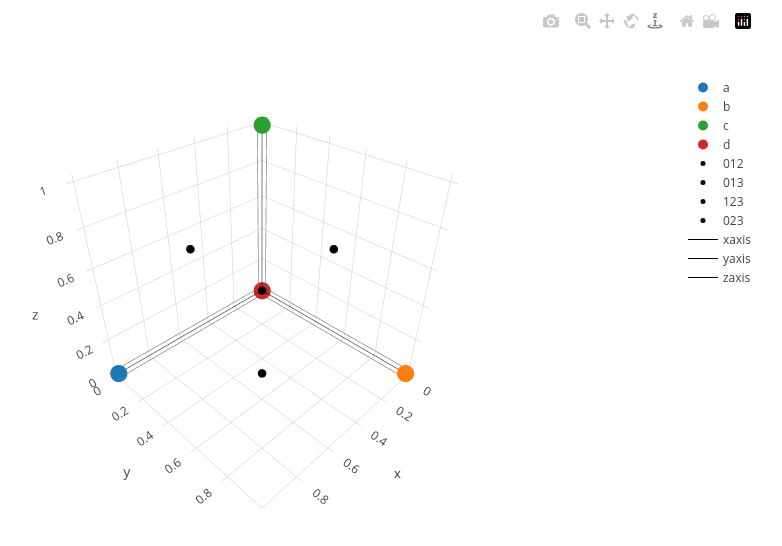
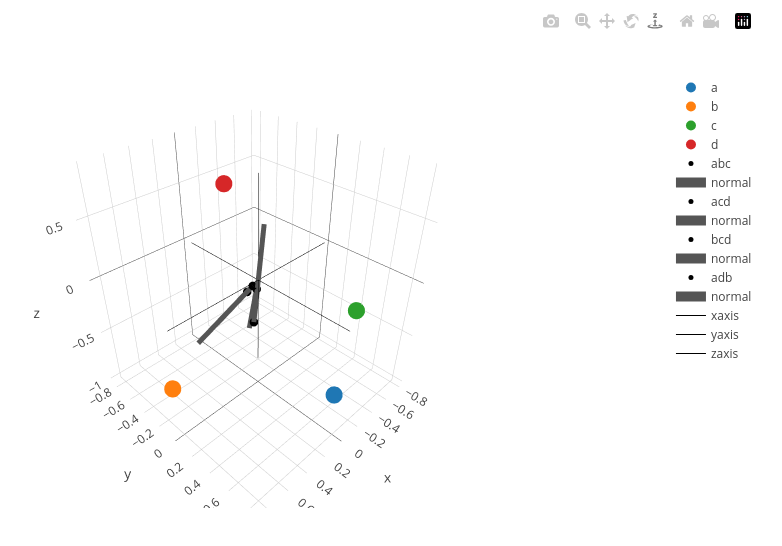
Before and after one commit to bmershon/geometric-primitives, a website: page index.html in a window 1280 px wide. Shown: the whole page, without its empty margins (151-933 px from the left). Drawn offline with nearby package versions, Linux system fonts and the light colour scheme.

Commit message:
fix triangleCircumcenter bug

```diff
--- a/GeomPrimitives.js
+++ b/GeomPrimitives.js
@@ -160,40 +160,38 @@ function getLineIntersection(a, b, c, d) {
     return p;
 }
 
+// https://en.wikipedia.org/wiki/Circumscribed_circle
 //Purpose: Given three points on a triangle abc, compute the triangle circumcenter
 //by intersecting two perpendicular bisectors from two different sides, and
 //compute the radius of the circumcircle
 //Inputs: a (vec3), b (vec3), c (vec3)
 //Returns: On object of the form {circumcenter: vec3, R: float (radius)}
-function getTriangleCircumcenter(a, b, c) {
+function getTriangleCircumcenter(A, B, C) {
 
-    var ab = vec3.create(), ac = vec3.create(), ca = vec3.create(),
-        u = vec3.create(), v = vec3.create(), // normals
-        e = vec3.create(), f = vec3.create(), // midpoints
-        g = vec3.create(), h = vec3.create(), // constructed endpoints
-        _a = vec3.create(), _b = vec3.create(), _c = vec3.create(),
-        n = vec3.create();
+    var a = vec3.create(0), b = vec3.create(),
+        _a_2,
+        _b_2,
+        _axb_2,
+        axb = vec3.create(),
+        t1 = vec3.create(), t2 = vec3.create(), t3 = vec3.create(),
+        p = vec3.create();
 
-    vec3.sub(ab, b, a);
-    vec3.sub(ac, c, a);
-    vec3.sub(ca, a, c);
+    vec3.sub(a, A, C);
+    vec3.sub(b, B, C);
+    vec3.cross(axb, a, b);
+    _a_2 = vec3.length(a) * vec3.length(a);
+    _b_2 = vec3.length(b) * vec3.length(b);
+    _axb_2 = vec3.length(axb) * vec3.length(axb);
 
-    vec3.cross(n, ab, ac);
-    vec3.cross(u, n, ab);
-    vec3.cross(v, n, ca);
-    vec3.normalize(u, u);
-    vec3.normalize(v, v);
+    vec3.scale(t1, b, _a_2);
+    vec3.scale(t2, a, _b_2);
+    vec3.sub(t3, t1, t2);
+    vec3.cross(p, t3, axb);
 
-    vec3.scale(_a, a, 0.5);
-    vec3.scale(_b, b, 0.5);
-    vec3.scale(_c, c, 0.5);
-    vec3.add(e, _a, _b); // convex combination of a and b
-    vec3.add(g, _a, _c); // convex combinaton of a and c
-    vec3.add(f, e, u); // endpoint f of ef
-    vec3.add(h, g, v); // endpoint h of gh
+    vec3.scale(p, p, 1/(2*_axb_2));
 
-    var p = getLineIntersection(e, f, g, h);
-    var r = vec3.distance(b, p);
+    vec3.add(p, p, C);
+    var r = vec3.dist(C, p);
 
     return {Circumcenter: p, Radius: r};
 }
--- a/index.html
+++ b/index.html
@@ -20,30 +20,22 @@ function update() {
 
     var color = d3.scale.category10();
 
-    var ax = 1,
-        ay = 0,
-        az = 0,
-        a = vec3.fromValues(ax, ay, az);
+    var a = vec3.create(),
+        b = vec3.create(),
+        c = vec3.create(),
+        d = vec3.create();
 
-    var bx = 0,
-        by = 1,
-        bz = 0,
-        b = vec3.fromValues(bx, by, bz);
+    vec3.random(a, 1);
+    vec3.random(b, 1);
+    vec3.random(c, 1);
+    vec3.random(d, 1);
 
-    var cx = 0,
-        cy = 0,
-        cz = 1,
-        c = vec3.fromValues(cx, cy, cz);
-
-    var dx = 0,
-        dy = 0,
-        dz = 0,
-        d = vec3.fromValues(dx, dy, dz);
 
     var letter = ['a', 'b', 'c', 'd'];
     var vertices = [a, b, c, d];
-    var faces = [[0, 1, 2], [0, 1, 3], [1, 2, 3], [0, 2, 3]];
+    var faces = [[0, 1, 2], [0, 2, 3], [1, 2, 3], [0, 3, 1]];
 
+    // tetrahedron vertices
     for(var i = 0; i < vertices.length; i++){
       let v = vertices[i];
       data.push({
@@ -54,6 +46,7 @@ function update() {
       });
     }
 
+    // face calculations
     for(var i = 0; i < faces.length; i++) {
       let face = faces[i];
       let points = face.map(function(d) { return vertices[d];});
@@ -61,34 +54,25 @@ function update() {
       data.push({
         x: [c[0]], y: [c[1]], z: [c[2]],
         mode: 'markers+lines', line: {color: '#ffffff', width: 10},
-        type: 'scatter3d', name: face.join(''),
+        type: 'scatter3d', name: face.map(function(d) {return letter[d]}).join(''),
         marker: {color: "#000", size: 5, symbol: 'circle'}
+      });
+      let n = vec3.create();
+      let f = vec3.create();
+      let e1 = vec3.create();
+      let e2 = vec3.create();
+      vec3.sub(e1, points[0], points[2]);
+      vec3.sub(e2, points[0], points[1]);
+      vec3.cross(n, e1, e2);
+      vec3.normalize(n, n);
+      vec3.add(f, c, n);
+      data.push({
+        x: [c[0], f[0]], y: [c[1], f[1]], z: [c[2], f[2]],
+        mode: 'lines', line: {color: '#555555', width: 10},
+        type: 'scatter3d', name: "normal",
       });
     }
 
-    // var $ab = { x: [ax, bx], y: [ay, by], z: [az, bz],
-    //   mode: 'lines', line: {color: '#000000', width: 10},
-    //   type: 'scatter3d', name: 'ab',
-    // };
-    // var $ac = { x: [ax, cx], y: [ay, cy], z: [az, cz],
-    //   mode: 'lines', line: {color: '#555555', width: 10},
-    //   type: 'scatter3d', name: 'ac',
-    // };
-    // var $abcCenter = { x: [abcBall.Circumcenter[0]], y: [abcBall.Circumcenter[1]], z: [abcBall.Circumcenter[2]],
-    //   mode: 'markers+lines', line: {color: '#ffffff', width: 10},
-    //   type: 'scatter3d', name:'d',
-    //   marker: {color: '#000', size: 5, symbol: 'circle'}
-    // };
-    // var $abdCenter = { x: [abdBall.Circumcenter[0]], y: [abdBall.Circumcenter[1]], z: [abdBall.Circumcenter[2]],
-    //   mode: 'markers+lines', line: {color: '#ffffff', width: 10},
-    //   type: 'scatter3d', name:'d',
-    //   marker: {color: '#000', size: 5, symbol: 'circle'}
-    // };
-    // var $bcdCenter = { x: [abdBall.Circumcenter[0]], y: [abdBall.Circumcenter[1]], z: [abdBall.Circumcenter[2]],
-    //   mode: 'markers+lines', line: {color: '#ffffff', width: 10},
-    //   type: 'scatter3d', name:'d',
-    //   marker: {color: '#000', size: 5, symbol: 'circle'}
-    // };
     var axes = getAxesEqual([a, b, c]);
     data = data.concat([axes.x, axes.y, axes.z]);
     // var data = [$a, $b, $c, $d, $ab, $ac, $abcCenter,$abdCenter, axes.x, axes.y, axes.z];
```
